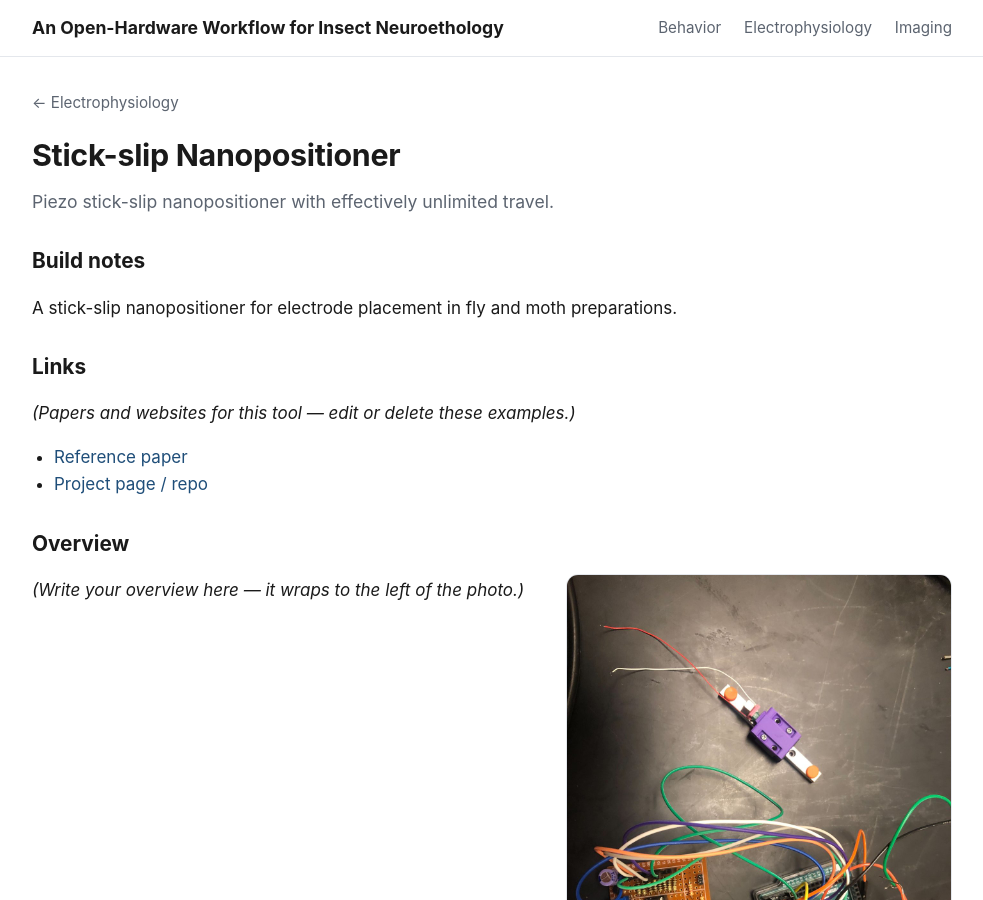
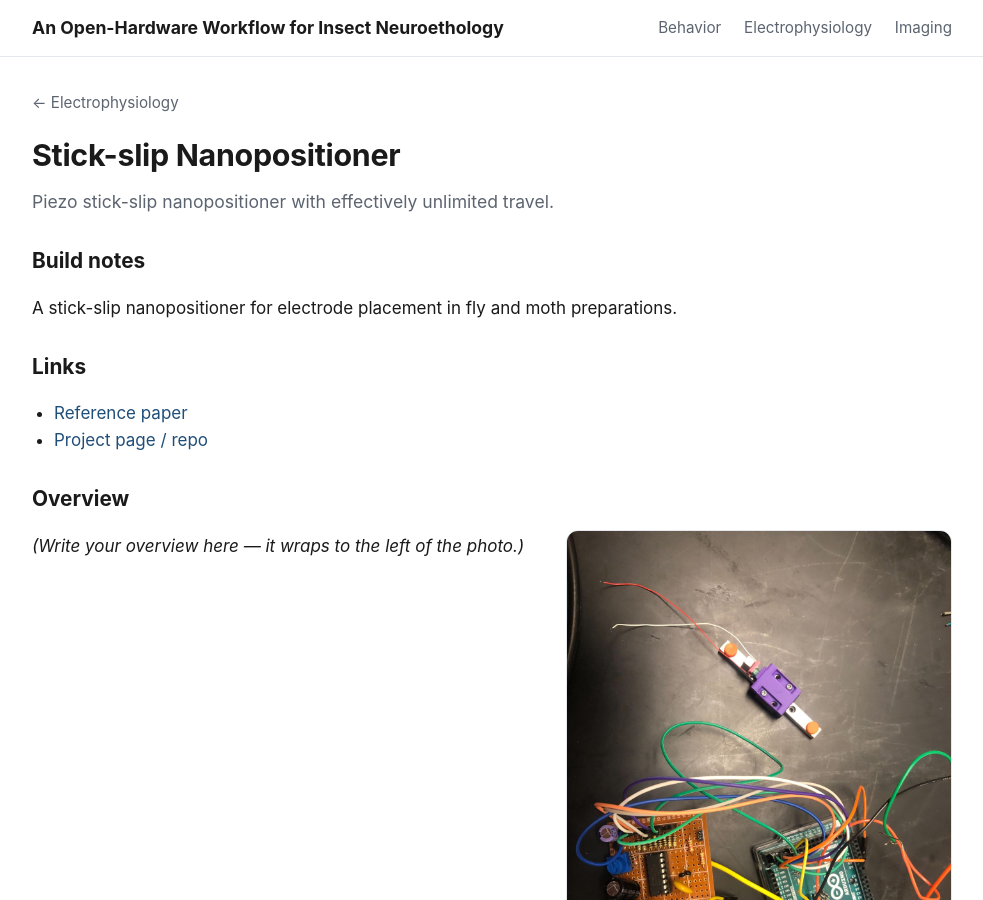
Before and after one commit to vash8120/open-hardware-neuro, a Jekyll site: the page built from _tools/stick-slip-nanopositioner.md, in a window 1280 px wide and 900 px high. Shown: the whole window, without its empty margins (148-1131 px from the left). Built offline with Jekyll 4.4.1, drawn with Linux system fonts in a browser that asks for light colours.

Commit message:
links for nanopositioner

```diff
--- a/_tools/stick-slip-nanopositioner.md
+++ b/_tools/stick-slip-nanopositioner.md
@@ -16,10 +16,8 @@
 
 ## Links
 
-*(Papers and websites for this tool — edit or delete these examples.)*
-
-- [Reference paper](https://example.com)
-- [Project page / repo](https://example.com)
+- [Reference paper](https://doi.org/10.1016/j.ohx.2022.e00317)
+- [Project page / repo](https://www.youtube.com/playlist?list=PLu3g1bSKNvea5Te0lFSqtd8AIK4uVeLH7)
 
 ## Overview
 
```
